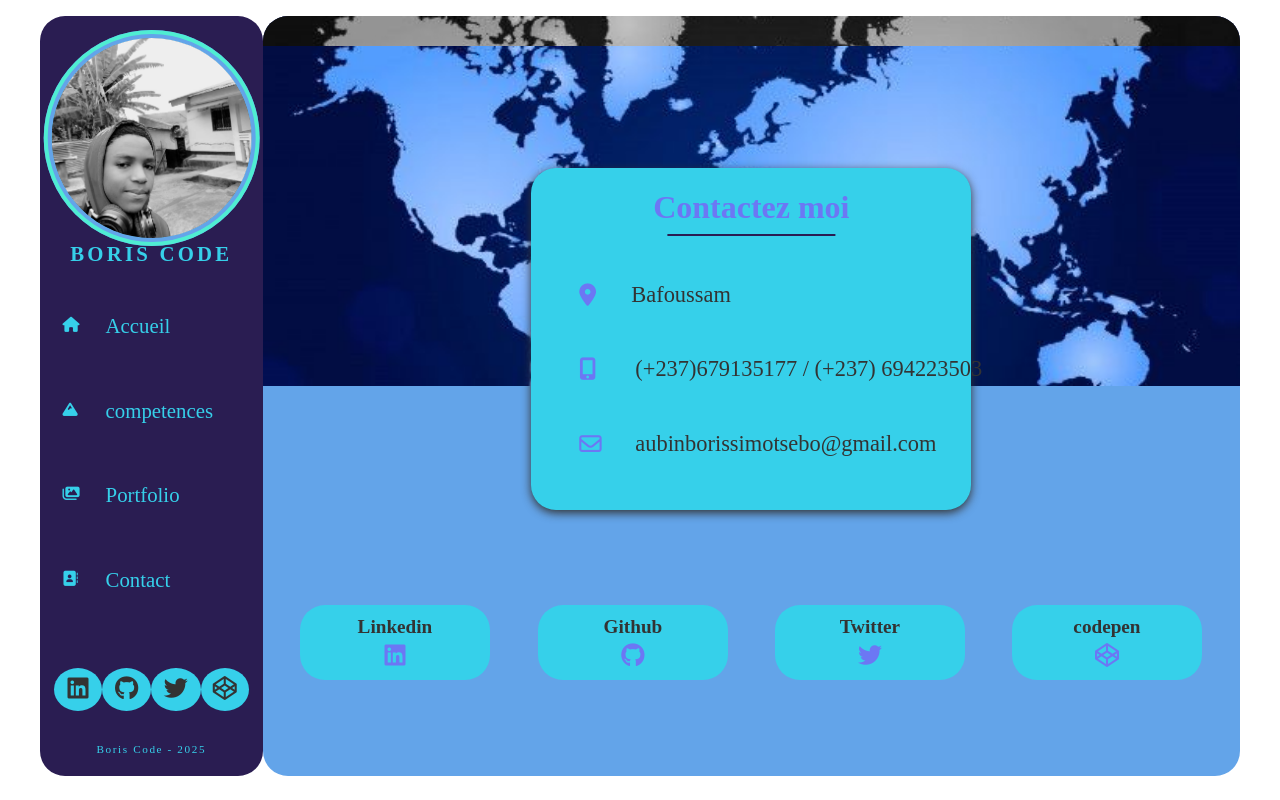
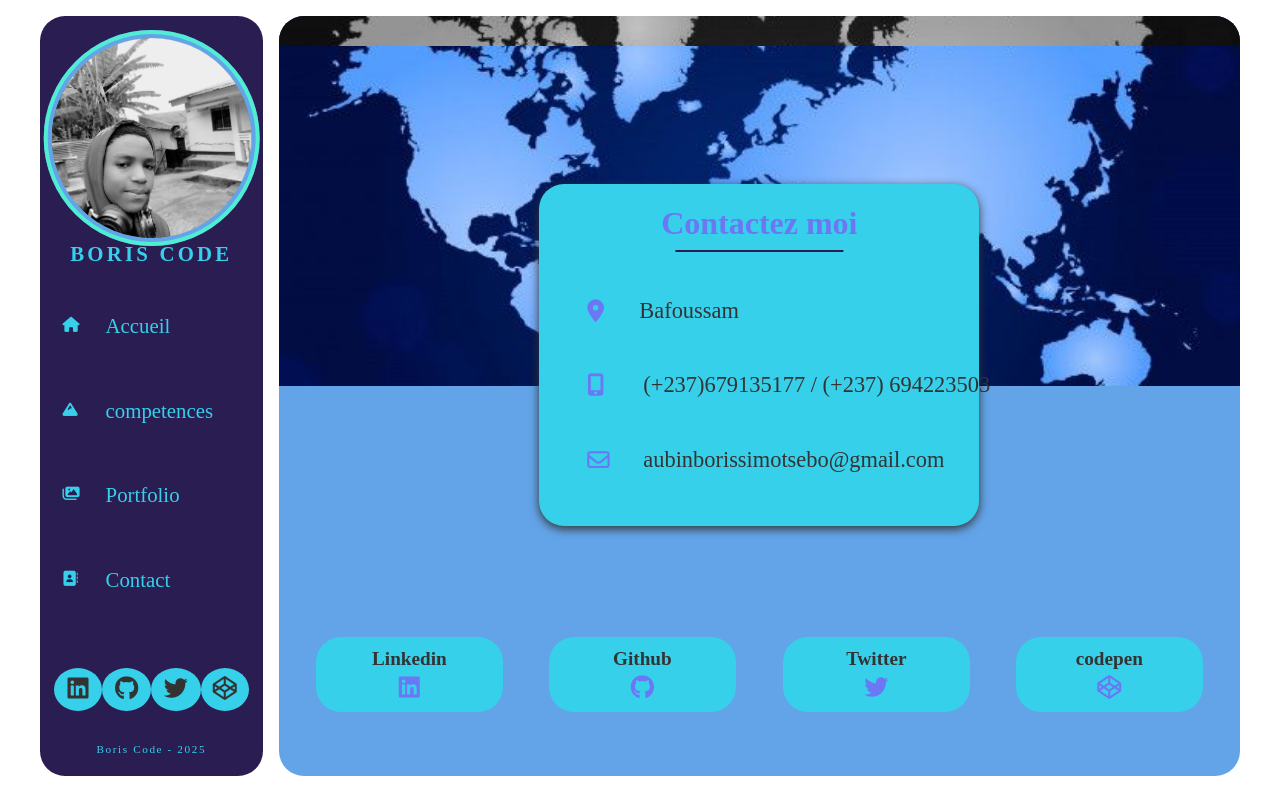
Before and after one commit to boris2442/my_cv_with_react, a React (Vite) app: page /contact in a window 1280 px wide. Built offline with nearby package versions, Linux system fonts and the light colour scheme; a web font is replaced by a local one.

Commit message:
verify style of contact component

```diff
--- a/src/styles/pages/_contact.scss
+++ b/src/styles/pages/_contact.scss
@@ -1,7 +1,10 @@
+
 .contactContent{
     background: $color-3;
+    margin-left: 1rem;
     border-radius: $borderRadius;
     width: 100%;
+    gap:1rem;
     overflow: hidden;
     display: grid;
     grid-template-columns: 1fr;
--- a/src/styles/pages/_home.scss
+++ b/src/styles/pages/_home.scss
@@ -6,6 +6,7 @@
         min-height: 500px;
         overflow: hidden;
         position: relative;
+        border-radius: $borderRadius;
         &:after{
             content:'';
             position: absolute;
--- a/src/styles/pages/_portfolio.scss
+++ b/src/styles/pages/_portfolio.scss
@@ -8,13 +8,16 @@
   // Forcer une hauteur minimale pour recouvrir l’écran
   min-height: $minHeight;
   padding: 2rem 1rem;
-  background: $color-2; // Couleur de fond assortie à la nav (adaptable)
+  //background: $color-2; // Couleur de fond assortie à la nav (adaptable)
   display: flex;
   align-items: flex-start;
   gap: 1rem;
 
   .portfolioContent {
-    margin-top: 2rem;
+    // margin-top: 2rem;
+    padding: 2rem;
+     background: $color-1;
+     border-radius: $borderRadius;
     flex: 1;
     // =====================
     // 1. Filtres (radioDisplay)
```
